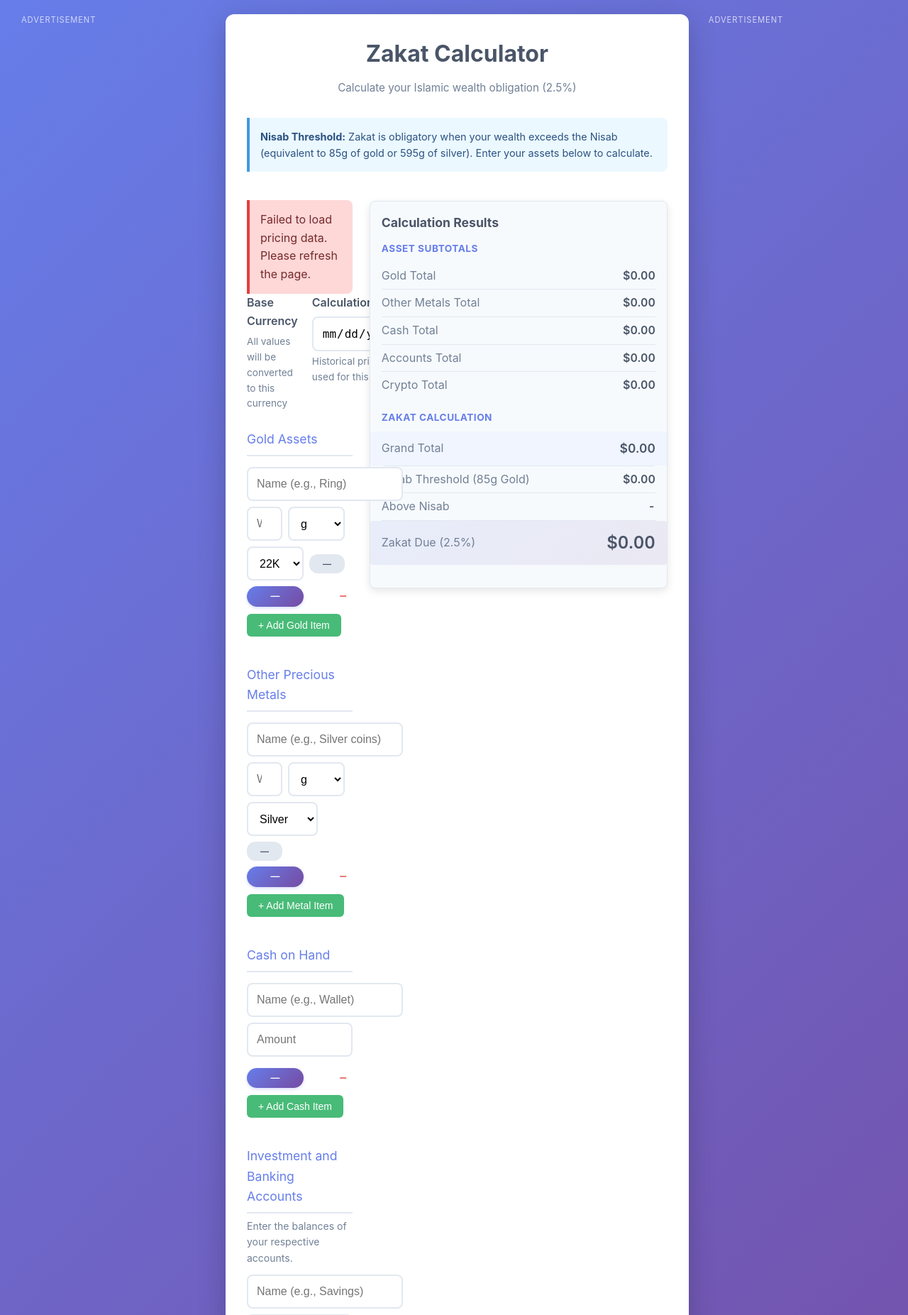
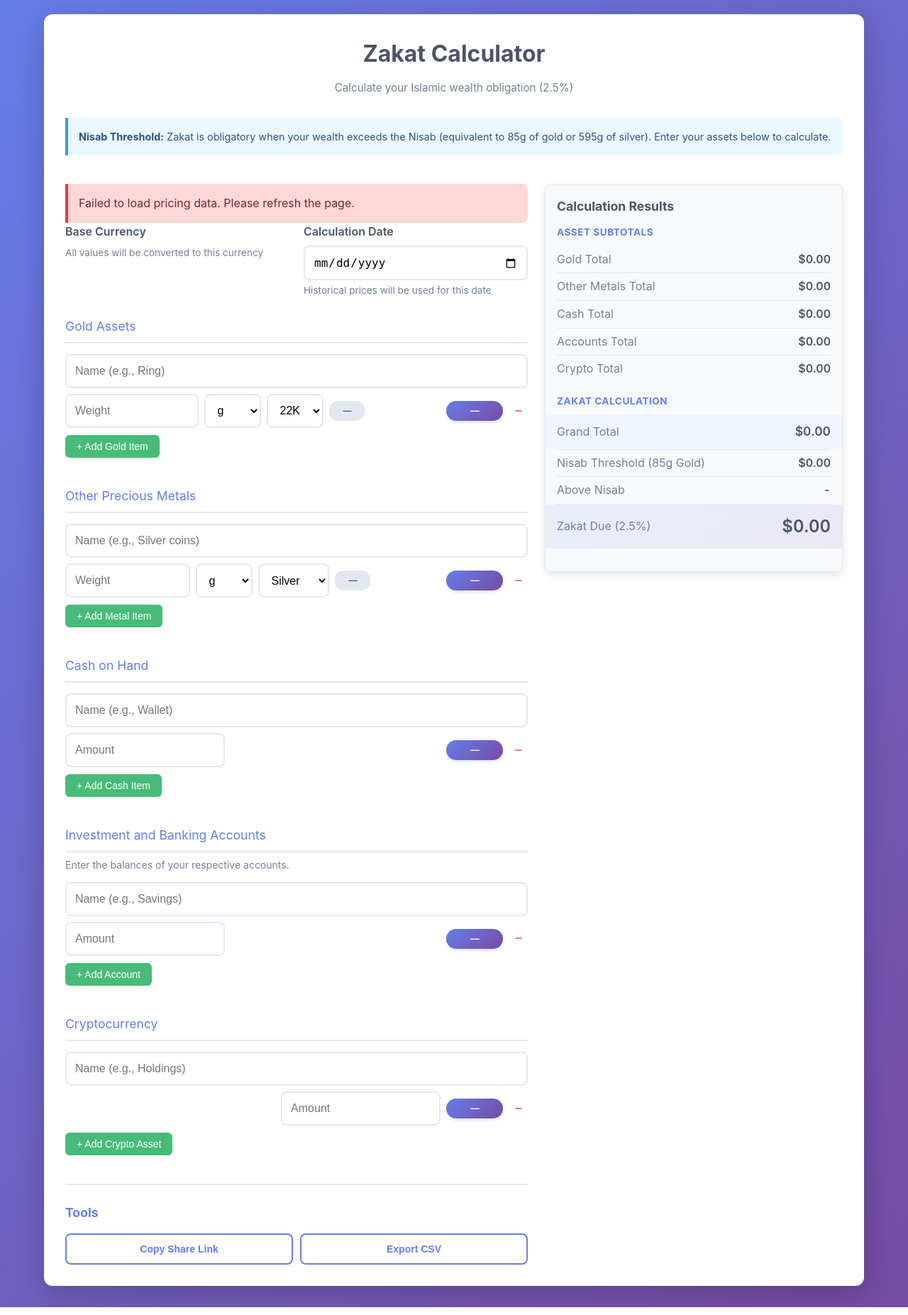
Before and after one commit to ace63093/zakatcalc, a Flask app: page / in a window 1280 px wide. Shown: the part 70-1923 px from the top of the page at 71% size. Run offline with Flask 3, Linux system fonts and the light colour scheme; some libraries are stand-ins or nearby versions.

Commit message:
layout: widen desktop shell for auto ads compatibility

```diff
--- a/app/templates/base.html
+++ b/app/templates/base.html
@@ -20,8 +20,14 @@
             min-height: 100vh;
             padding: 20px;
         }
+        .page-shell {
+            max-width: 1700px;
+            margin: 0 auto;
+            padding: 0 24px;
+        }
         .container {
-            width: min(94vw, 900px);
+            width: 100%;
+            max-width: 1200px;
             margin: 0 auto;
             background: white;
             border-radius: 12px;
@@ -29,30 +35,11 @@
             padding: 30px;
         }
         .page-layout {
-            width: min(96vw, 1100px);
+            width: 100%;
             margin: 0 auto;
-            align-items: stretch;
         }
         .page-content {
             min-width: 0;
-        }
-        .ad-rail {
-            display: none;
-            align-self: stretch;
-            flex-direction: column;
-        }
-        .ad-rail-label {
-            color: rgba(255, 255, 255, 0.7);
-            font-size: 0.7rem;
-            text-transform: uppercase;
-            letter-spacing: 0.08em;
-            margin-bottom: 8px;
-        }
-        .ad-rail-slot {
-            min-height: 600px;
-            border-radius: 12px;
-            background: transparent;
-            flex: 1 1 auto;
         }
         h1 {
             text-align: center;
@@ -533,23 +520,14 @@
             body {
                 padding: 30px;
             }
+            .page-shell {
+                padding: 0 32px;
+            }
             .page-layout {
-                width: min(96vw, 1700px);
-                display: grid;
-                grid-template-columns: 260px minmax(0, 1fr) 260px;
-                gap: 28px;
-                align-items: start;
-            }
-            .ad-rail {
-                display: flex;
+                width: 100%;
             }
             .page-content {
                 width: 100%;
-                margin: 0;
-            }
-            .page-content .container {
-                width: 100%;
-                max-width: none;
                 margin: 0;
             }
             .app-grid,
@@ -574,13 +552,10 @@
             }
         }
 
-        @media (max-width: 1200px) {
-            .page-layout {
-                width: min(96vw, 1100px);
-                display: block;
-            }
-            .ad-rail {
-                display: none;
+        @media (max-width: 1023px) {
+            .page-shell {
+                max-width: none;
+                padding: 0;
             }
         }
 
@@ -700,6 +675,7 @@
     </style>
 </head>
 <body>
+    <div class="page-shell">
         <nav class="site-nav">
             <a href="https://buymeacoffee.com/zakatcalculator" class="contribute-btn">Contribute</a>
             <a href="{{ url_for('main.calculator') }}" {% if request.endpoint == 'main.calculator' %}class="active"{% endif %}>Calculator</a>
@@ -708,19 +684,10 @@
             <a href="{{ url_for('main.contact') }}" {% if request.endpoint == 'main.contact' %}class="active"{% endif %}>Contact Us</a>
         </nav>
         <div class="page-layout">
-        <aside class="ad-rail ad-left" aria-label="Advertisement">
-            <div class="ad-rail-label">Advertisement</div>
-            <!-- TODO: Insert AdSense ad unit markup for left rail -->
-            <div class="ad-rail-slot" aria-hidden="true"></div>
-        </aside>
             <main class="page-content">
                 {% block content %}{% endblock %}
             </main>
-        <aside class="ad-rail ad-right" aria-label="Advertisement">
-            <div class="ad-rail-label">Advertisement</div>
-            <!-- TODO: Insert AdSense ad unit markup for right rail -->
-            <div class="ad-rail-slot" aria-hidden="true"></div>
-        </aside>
+        </div>
     </div>
     {% block scripts %}{% endblock %}
 </body>
```
Lines whose indentation alone changed are shown as unchanged.
